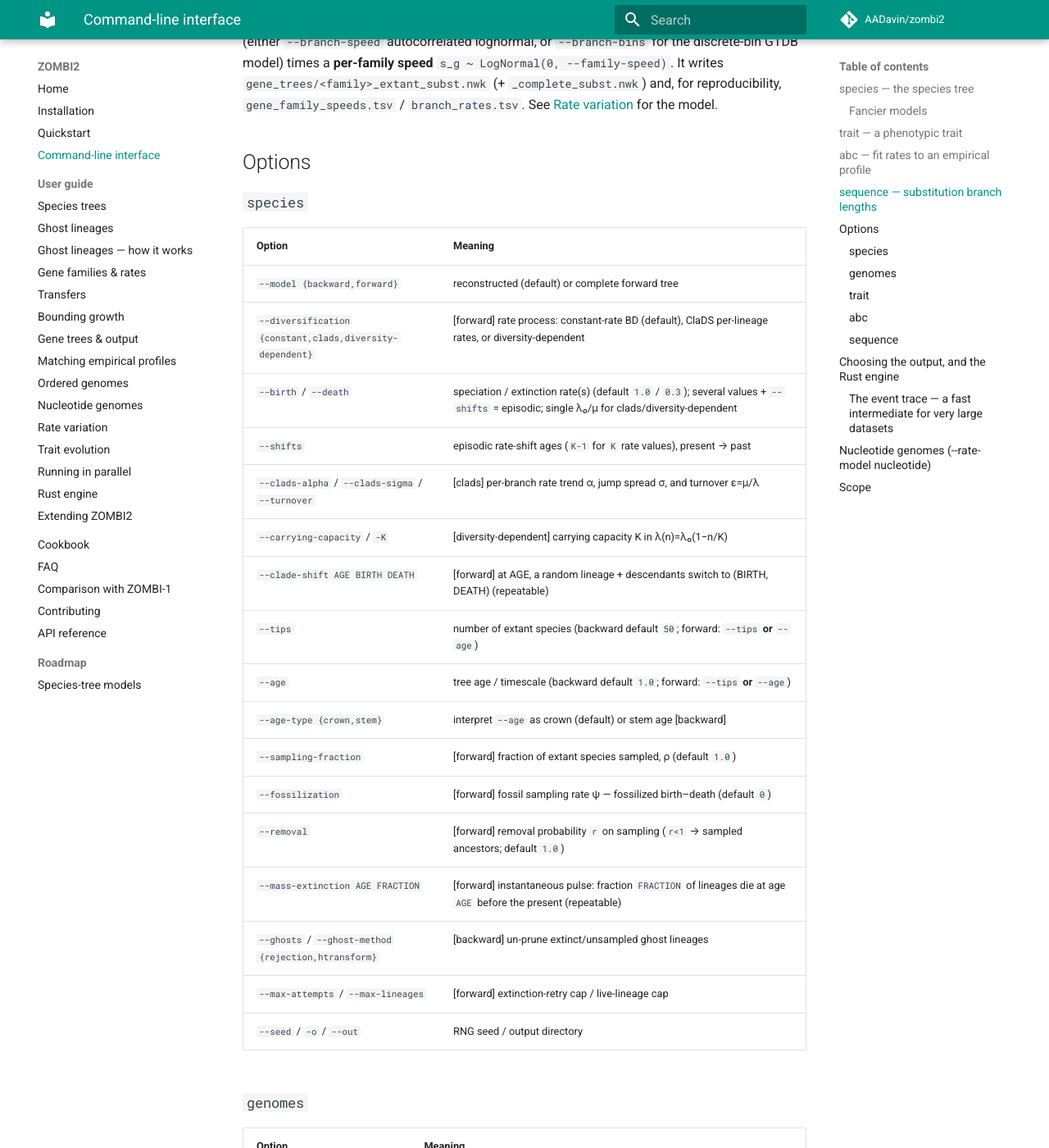
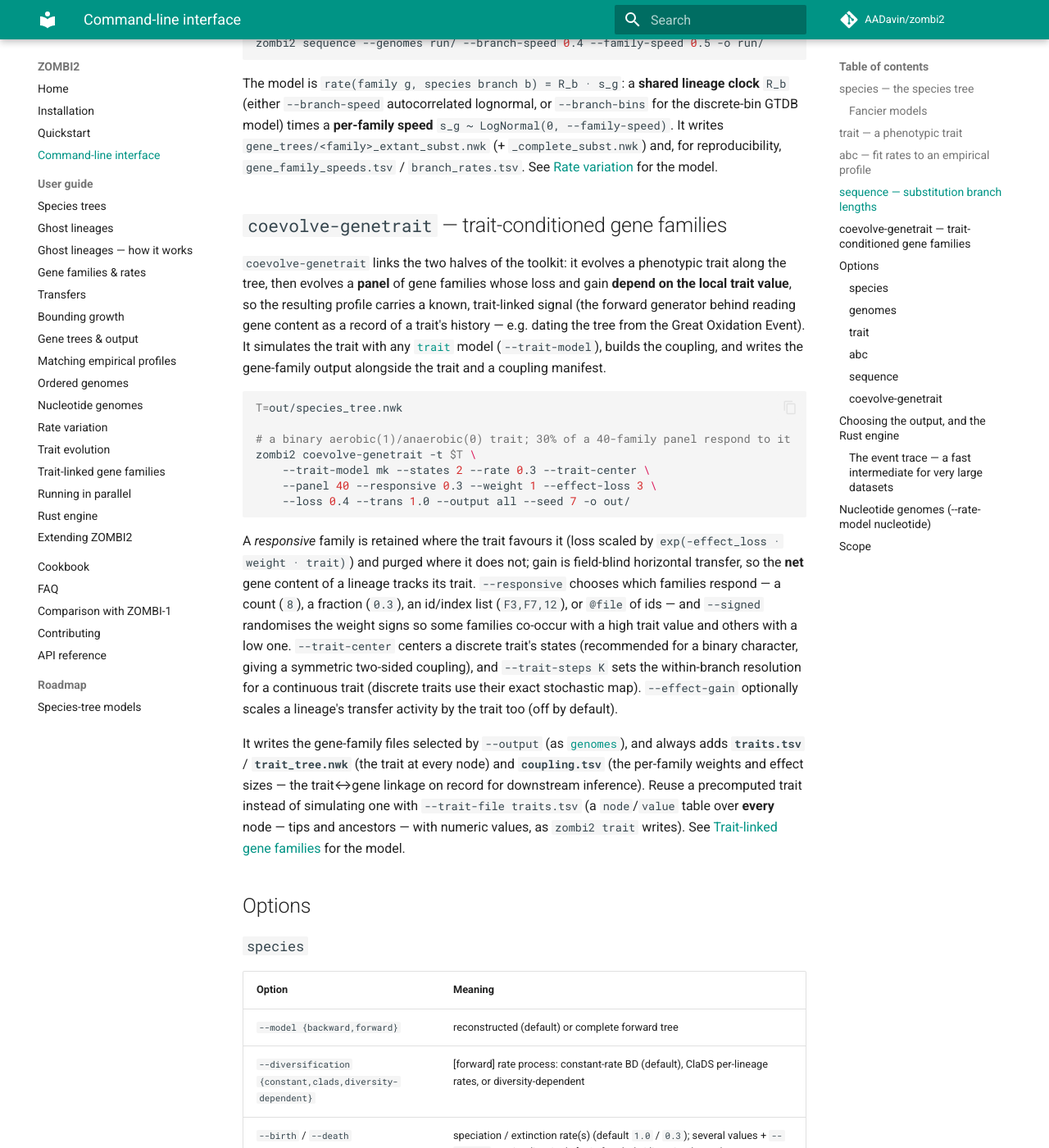
Before and after one commit to AADavin/zombi2, an MkDocs documentation site: the page built from docs/cli.md, in a window 1280 px wide and 1400 px high, scrolled down 4604 px. Shown: the whole window at 82% size. Built offline with MkDocs 1.6.1 and Material for MkDocs 9.7.7, drawn with Linux system fonts in a browser that asks for light colours; comment, search, counter and statistics services are not loaded; some of the changed text lies outside the part shown.

Commit message:
docs: coevolve-genetrait — trait-linked gene families
New guide docs/guide/trait-linked-genomes.md (retention model, responsive-family
selection, discrete-exact/continuous-subsegmented covariate, CLI, validation,
roadmap). Plus:
- cli.md: coevolve-genetrait section + options table + intro example
- reference/api.md: Trait-linked gene families section (auto-docs)
- mkdocs.yml: nav entry after Trait evolution
- README: CLI-tour step 5 + Models bullet

Co-Authored-By: Claude Opus 4.8 <noreply@anthropic.com>

````diff
--- a/docs/cli.md
+++ b/docs/cli.md
@@ -18,6 +18,10 @@ zombi2 trait --tree out/species_tree.nwk --model ou --alpha 2 --theta 5 --seed 1
 # 4. fit gene-family rates to an empirical profile (ABC inference)
 zombi2 abc --tree out/species_tree.nwk --profiles empirical_Profiles.tsv \
     --dup 0 1 --loss 0 1.5 --orig 0 4 --n-sims 1000 --seed 1 -o out/
+
+# 5. gene families whose loss/gain is conditioned on a trait
+zombi2 coevolve-genetrait --tree out/species_tree.nwk \
+    --trait-model mk --states 2 --trait-center --responsive 0.3 --effect-loss 3 --seed 1 -o out/
 ```
 
 `species` writes only `species_tree.nwk`; `genomes` reads a tree from `--tree` and writes the
@@ -219,6 +223,45 @@ model) times a **per-family speed** `s_g ~ LogNormal(0, --family-speed)`. It wri
 `gene_family_speeds.tsv` / `branch_rates.tsv`. See
 [Rate variation](guide/rate-variation.md#family-sequence-evolution) for the model.
 
+## `coevolve-genetrait` — trait-conditioned gene families
+
+`coevolve-genetrait` links the two halves of the toolkit: it evolves a phenotypic trait along
+the tree, then evolves a **panel** of gene families whose loss and gain **depend on the local
+trait value**, so the resulting profile carries a known, trait-linked signal (the forward
+generator behind reading gene content as a record of a trait's history — e.g. dating the tree
+from the Great Oxidation Event). It simulates the trait with any [`trait`](#trait-a-phenotypic-trait)
+model (`--trait-model`), builds the coupling, and writes the gene-family output alongside the
+trait and a coupling manifest.
+
+```bash
+T=out/species_tree.nwk
+
+# a binary aerobic(1)/anaerobic(0) trait; 30% of a 40-family panel respond to it
+zombi2 coevolve-genetrait -t $T \
+    --trait-model mk --states 2 --rate 0.3 --trait-center \
+    --panel 40 --responsive 0.3 --weight 1 --effect-loss 3 \
+    --loss 0.4 --trans 1.0 --output all --seed 7 -o out/
+```
+
+A *responsive* family is retained where the trait favours it (loss scaled by
+`exp(-effect_loss · weight · trait)`) and purged where it does not; gain is field-blind
+horizontal transfer, so the **net** gene content of a lineage tracks its trait. `--responsive`
+chooses which families respond — a count (`8`), a fraction (`0.3`), an id/index list
+(`F3,F7,12`), or `@file` of ids — and `--signed` randomises the weight signs so some families
+co-occur with a high trait value and others with a low one. `--trait-center` centers a discrete
+trait's states (recommended for a binary character, giving a symmetric two-sided coupling), and
+`--trait-steps K` sets the within-branch resolution for a continuous trait (discrete traits use
+their exact stochastic map). `--effect-gain` optionally scales a lineage's transfer activity by
+the trait too (off by default).
+
+It writes the gene-family files selected by `--output` (as [`genomes`](#choosing-the-output-and-the-rust-engine)),
+and always adds **`traits.tsv`** / **`trait_tree.nwk`** (the trait at every node) and
+**`coupling.tsv`** (the per-family weights and effect sizes — the trait↔gene linkage on record
+for downstream inference). Reuse a precomputed trait instead of simulating one with
+`--trait-file traits.tsv` (a `node`/`value` table over **every** node — tips and ancestors —
+with numeric values, as `zombi2 trait` writes). See
+[Trait-linked gene families](guide/trait-linked-genomes.md) for the model.
+
 ## Options
 
 ### `species`
@@ -304,6 +347,25 @@ Substitution branch lengths (sequence evolution) are a **separate step** — run
 | `--family-speed SIGMA` | per-family intrinsic substitution speed `~ LogNormal(0, SIGMA)`, constant per family (`0` = every family the same) |
 | `--branch-speed SIGMA` | shared lineage clock — autocorrelated lognormal relaxed clock, drift `SIGMA` per `√time` (`0` = strict). Exclusive with `--branch-bins` |
 | `--branch-bins R1,R2,...` | alternative lineage clock — the discrete-bin GTDB model: ordered rate multipliers, a Markov walk between adjacent bins (`--branch-switch-rate`, `--branch-up-bias`) |
+| `--seed` / `-o` / `--out` | RNG seed / output directory (required) |
+
+### `coevolve-genetrait`
+
+| Option | Meaning |
+| --- | --- |
+| `--tree` / `-t` | input species tree in Newick format (required) |
+| `--trait-model {bm,ou,eb,mk,threshold}` | trait to evolve then couple to gene families (default `bm`); its parameters are the [`trait`](#trait-a-phenotypic-trait) flags (`--sigma2`, `--alpha`/`--theta`, `--rate`, `--states`/`--ordered`/`--q-matrix`, `--thresholds`, …) |
+| `--trait-file TSV` | reuse a precomputed trait instead — a numeric `node`/`value` table over **every** node (as `zombi2 trait` writes); overrides `--trait-model` |
+| `--trait-center` | [discrete] center the state values around their mean (two-sided coupling; recommended for a binary trait) |
+| `--trait-steps K` | [continuous] within-branch resolution — sub-segment each branch into K pieces (default `16`; ignored for discrete traits) |
+| `--panel` | number of gene families in the panel (default `50`) |
+| `--loss` `--trans` `--dup` `--orig` | panel base rates — baseline per-copy loss (default `0.5`), transfer/HGT gain (default `1.0`), duplication, origination |
+| `--responsive SPEC` | which families respond: a count, a fraction (e.g. `0.3`), an id/index list (`F3,F7,12`), or `@FILE` (default `0.3`) |
+| `--weight` / `--signed` | coupling weight of each responsive family (default `1.0`) / randomise its sign |
+| `--effect-loss` | retention coupling strength: loss scales by `exp(-effect_loss · weight · trait)` (default `2.0`; `0` = uncoupled) |
+| `--effect-gain` | optional donor-side HGT-activity coupling: transfer scales by `exp(effect_gain · trait)` (default `0`) |
+| `--output {profiles,trace,trees,events,transfers,summary,all}` | which gene-family files to write (default `profiles trees`); `traits.tsv` / `trait_tree.nwk` / `coupling.tsv` are always written too |
+| `--sparse` / `--annotate-species` | sparse profile table / label internal gene-tree nodes (as in `genomes`) |
 | `--seed` / `-o` / `--out` | RNG seed / output directory (required) |
 
 Run `zombi2 <command> -h` for the authoritative list.
--- a/mkdocs.yml
+++ b/mkdocs.yml
@@ -63,6 +63,7 @@ nav:
       - Nucleotide genomes: guide/nucleotide-genomes.md
       - Rate variation: guide/rate-variation.md
       - Trait evolution: guide/traits.md
+      - Trait-linked gene families: guide/trait-linked-genomes.md
       - Running in parallel: guide/parallel.md
       - Rust engine: guide/rust-engine.md
       - Extending ZOMBI2: guide/extending.md
````
Also changed, not shown: README.md (+12 -0 lines), docs/guide/trait-linked-genomes.md (added, +186 -0 lines), docs/reference/api.md (+8 -0 lines).
